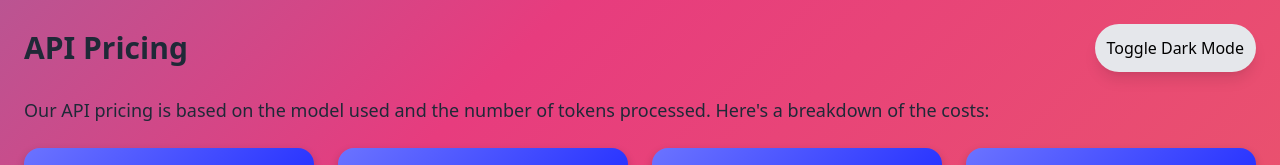
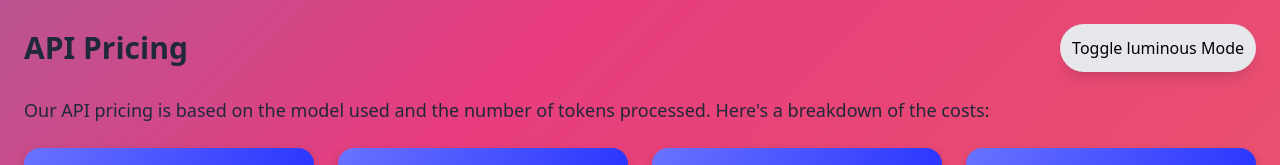
Before and after one commit to NISARGCHAUDHARI09/pricingtable, a plain HTML site: page index.html in a window 1280 px wide. Shown: the top 165 px of the page. Drawn offline with nearby package versions, Linux system fonts and the light colour scheme.

Commit message:
Update index.html

```diff
--- a/index.html
+++ b/index.html
@@ -18,7 +18,7 @@
             <h1 class="text-3xl font-bold">API Pricing</h1>
             <button id="theme-toggle"
                 class="bg-gray-200 p-3 rounded-full shadow-lg focus:outline-none focus:ring transition duration-500 ease-in-out hover:bg-gray-300">
-                Toggle Dark Mode
+                Toggle luminous Mode
             </button>
         </div>
         <p class="mt-4 text-lg">Our API pricing is based on the model used and the number of tokens processed. Here's a breakdown of the costs:</p>
```
